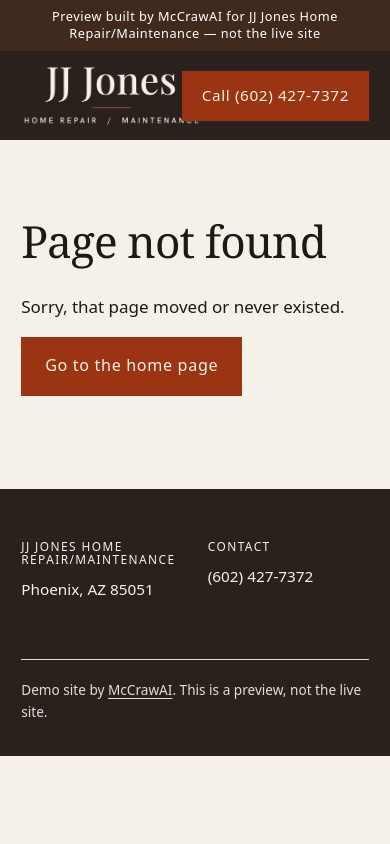
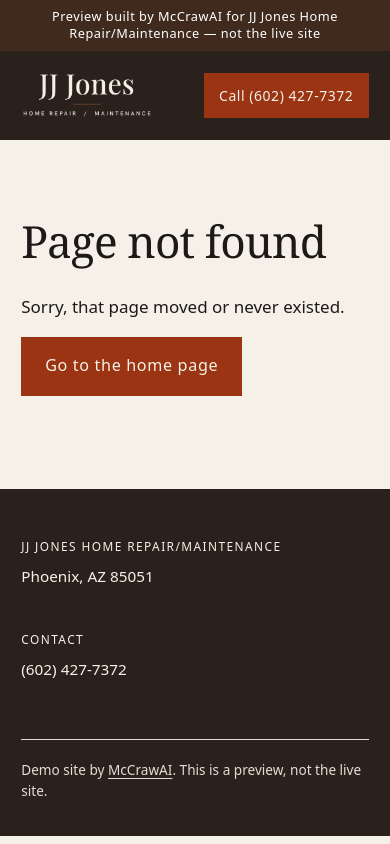
Before and after one commit to mccrawaiops/demo-jj-home-repair, a plain HTML site: page 404.html in a window 390 px wide. Drawn offline with Linux system fonts and the light colour scheme.

Commit message:
Publish preview demo for JJ Jones Home Repair/Maintenance

```diff
--- a/styles.css
+++ b/styles.css
@@ -25,7 +25,7 @@
   --header-h:calc(var(--logo-h) + 1.5rem);
 }
 *,*::before,*::after{box-sizing:border-box}
-html{font-size:17px;-webkit-text-size-adjust:100%}
+html{font-size:17px;-webkit-text-size-adjust:100%;overflow-x:clip}
 body{
   margin:0;
   font-family:var(--font-body);
@@ -80,8 +80,9 @@ p{margin:0 0 1em}
   min-height:var(--header-h);
   padding:.6rem 0;
 }
-.brand{display:flex;align-items:center;gap:.8rem;text-decoration:none;color:var(--header-ink);min-width:0}
-.brand img{height:var(--logo-h);width:auto;max-width:var(--logo-max-w)}
+.brand{display:flex;align-items:center;gap:.8rem;text-decoration:none;color:var(--header-ink);flex:1 1 auto;min-width:0}
+.brand img{height:var(--logo-h);width:auto;max-width:min(var(--logo-max-w),100%);max-height:var(--logo-h);object-fit:contain;object-position:left center}
+.callbtn{flex:0 0 auto}
 .wordmark{font-family:var(--font-head);font-weight:500;font-size:1.05rem;line-height:1.2;letter-spacing:-0.02em}
 .callbtn{
   background:var(--accent);
@@ -96,6 +97,11 @@ p{margin:0 0 1em}
   transition:opacity .5s ease;
 }
 .callbtn:hover{opacity:.86}
+@media(max-width:700px){
+  .bar{gap:.75rem}
+  .brand img{height:auto;max-height:min(2.75rem,var(--logo-h))}
+  .callbtn{padding:.6rem .85rem;font-size:.82rem}
+}
 
 /* Hero */
 .hero{position:relative;isolation:isolate}
@@ -263,11 +269,14 @@ blockquote.review{margin:0}
 .contact-item p{margin:0}
 
 .cta-band{padding:4.5rem 0;border-top:1px solid var(--line)}
-.cta-band h2{max-width:16ch}
+.cta-band h2{max-width:22ch}
 
 .foot{padding:3rem 0 2rem;font-size:.9rem;background:var(--footer);color:var(--footer-ink)}
 .foot a{color:var(--footer-ink);text-decoration:none}
-.cols{display:grid;gap:1.5rem;grid-template-columns:repeat(auto-fit,minmax(160px,1fr))}
+.cols{display:grid;gap:1.75rem 1.5rem;grid-template-columns:1fr}
+.cols > *{min-width:0;overflow-wrap:anywhere}
+.foot a,.contact-item a{overflow-wrap:anywhere}
+@media(min-width:600px){.cols{grid-template-columns:repeat(auto-fit,minmax(160px,1fr))}}
 .foot h3{color:var(--footer-ink);font-family:var(--font-body);font-size:.7rem;letter-spacing:.12em;text-transform:uppercase;font-weight:500;margin:0 0 .6rem}
 .credit{margin-top:2.5rem;padding-top:1.1rem;border-top:1px solid currentColor;opacity:.9;font-size:.8rem}
 .credit a{color:inherit;text-decoration:underline;text-underline-offset:3px}
```
